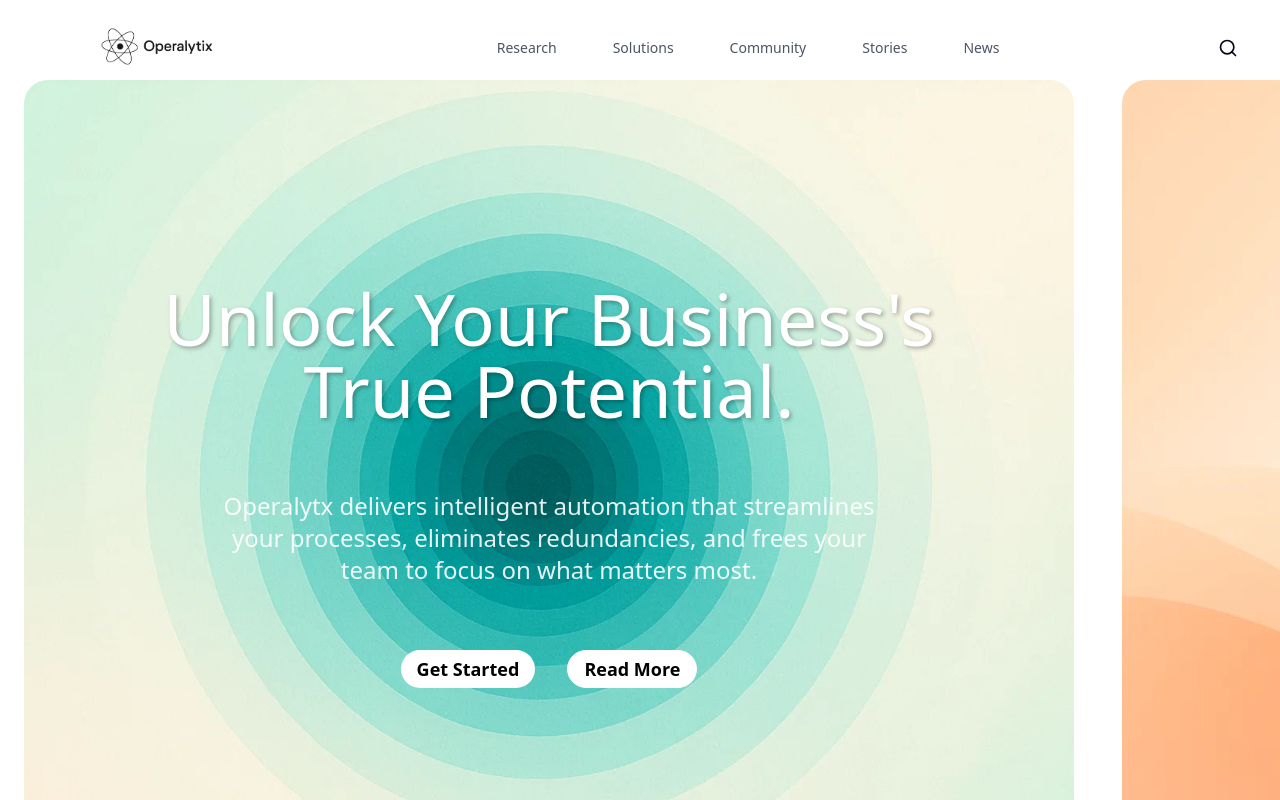
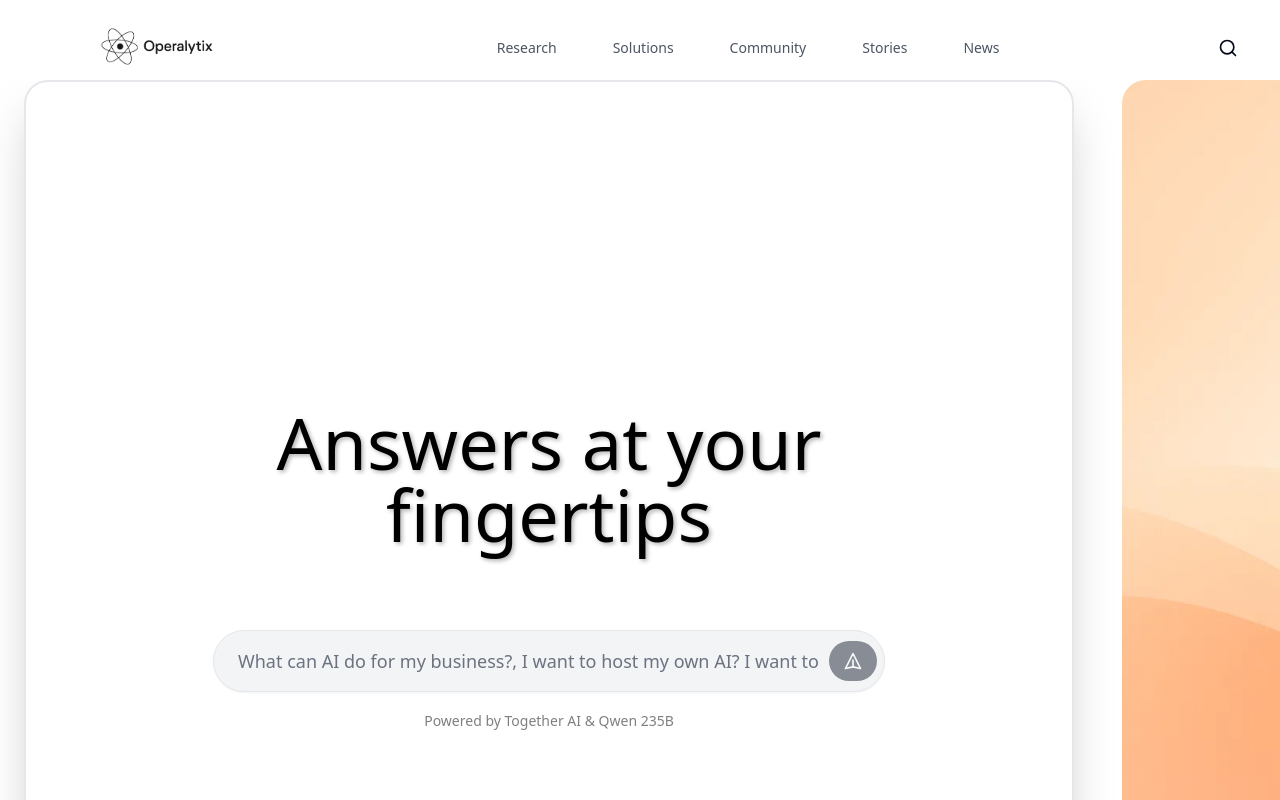
Before and after one commit to xgaming6285/Operalityx, a React (Vite) app: page / in a window 1280 px wide. Shown: the top 800 px of the page. Built offline with nearby package versions, Linux system fonts and the light colour scheme.

Commit message:
Enhance much the chat

```diff
--- a/src/components/ChatBox.tsx
+++ b/src/components/ChatBox.tsx
@@ -3,6 +3,7 @@ import { useState } from 'react';
 interface Message {
     role: 'user' | 'assistant';
     content: string;
+    thinking?: string;
 }
 
 interface TogetherMessage {
@@ -14,12 +15,23 @@ const ChatBox = () => {
     const [message, setMessage] = useState('');
     const [isLoading, setIsLoading] = useState(false);
     const [chatHistory, setChatHistory] = useState<Message[]>([]);
+    const [isExpanded, setIsExpanded] = useState(false);
 
     const convertToTogetherFormat = (messages: Message[]): TogetherMessage[] => {
         return messages.map(msg => ({
             role: msg.role as 'user' | 'assistant',
             content: msg.content
         }));
+    };
+
+    const parseResponse = (response: string): { content: string; thinking?: string } => {
+        const thinkingMatch = response.match(/<think>(.*?)<\/think>/s);
+        if (thinkingMatch) {
+            const thinking = thinkingMatch[1].trim();
+            const content = response.replace(/<think>.*?<\/think>/s, '').trim();
+            return { content, thinking };
+        }
+        return { content: response };
     };
 
     const handleChatSubmit = async (e: React.FormEvent) => {
@@ -29,6 +41,7 @@ const ChatBox = () => {
         const userMessage = message.trim();
         setMessage('');
         setIsLoading(true);
+        setIsExpanded(true); // Expand to show chat history when user sends first message
 
         // Add user message to chat history
         const newUserMessage = { role: 'user' as const, content: userMessage };
@@ -52,8 +65,13 @@ const ChatBox = () => {
             const data = await response.json();
 
             if (response.ok) {
-                // Add AI response to chat history
-                setChatHistory(prev => [...prev, { role: 'assistant', content: data.response }]);
+                // Parse the response to separate thinking from actual content
+                const parsed = parseResponse(data.response);
+                setChatHistory(prev => [...prev, {
+                    role: 'assistant',
+                    content: parsed.content,
+                    thinking: parsed.thinking
+                }]);
             } else {
                 // Handle specific error responses from backend
                 const errorMessage = data.error === 'Authentication failed'
@@ -77,72 +95,145 @@ const ChatBox = () => {
 
     const clearChat = () => {
         setChatHistory([]);
+        setIsExpanded(false);
     };
 
     return (
-        <div className="w-full max-w-2xl mt-8">
-            {/* Chat History */}
-            <div className="bg-white/10 backdrop-blur-sm rounded-lg p-4 mb-4 h-64 overflow-y-auto relative">
-                {chatHistory.length === 0 ? (
-                    <div className="text-white/60 text-center py-8">
-                        Start a conversation with our AI assistant!
+        <div className="w-full max-w-4xl mx-auto flex flex-col items-center">
+            {/* Main Heading */}
+            <div className="text-center mb-12">
+                <h1 className="text-6xl md:text-7xl  text-black mb-8 leading-tight">
+                    Answers at your
                     <br />
-                        <span className="text-sm text-white/40">Powered by Together AI & Qwen 235B</span>
+                    fingertips
+                </h1>
             </div>
-                ) : (
-                    <>
+
+            {/* Chat History - Only show when expanded */}
+            {isExpanded && chatHistory.length > 0 && (
+                <div className="w-full bg-gray-50 border border-gray-200 rounded-xl p-6 mb-6 max-h-96 overflow-y-auto relative shadow-lg">
                     <button
                         onClick={clearChat}
-                            className="absolute top-2 right-2 text-white/60 hover:text-white/80 text-sm"
+                        className="absolute top-4 right-4 text-gray-500 hover:text-gray-700 text-sm bg-white px-3 py-1.5 rounded-lg border border-gray-200 transition-colors shadow-sm hover:shadow-md"
                     >
-                            Clear
+                        Clear Chat
                     </button>
-                        <div className="space-y-3">
+                    <div className="space-y-4 pt-2">
                         {chatHistory.map((msg, index) => (
                             <div key={index} className={`flex ${msg.role === 'user' ? 'justify-end' : 'justify-start'}`}>
-                                    <div className={`max-w-[80%] px-3 py-2 rounded-lg ${
+                                <div className={`max-w-[85%] px-4 py-3 rounded-xl shadow-sm ${
                                     msg.role === 'user'
-                                            ? 'bg-blue-600 text-white'
-                                            : 'bg-white/20 text-white'
+                                        ? 'bg-blue-600 text-white rounded-br-md'
+                                        : 'bg-white text-gray-800 border border-gray-200 rounded-bl-md'
                                 }`}>
+                                    <div className="text-sm font-medium mb-1 opacity-70">
+                                        {msg.role === 'user' ? 'You' : 'AI Assistant'}
+                                    </div>
+
+                                    {/* Show thinking section if available */}
+                                    {msg.thinking && (
+                                        <details className="mb-3 group">
+                                            <summary className="cursor-pointer text-xs text-gray-500 hover:text-gray-700 flex items-center gap-1 py-1">
+                                                <svg className="w-3 h-3 transition-transform group-open:rotate-90" fill="none" stroke="currentColor" viewBox="0 0 24 24">
+                                                    <path strokeLinecap="round" strokeLinejoin="round" strokeWidth={2} d="M9 5l7 7-7 7" />
+                                                </svg>
+                                                View AI reasoning process
+                                            </summary>
+                                            <div className="mt-2 p-3 bg-gray-50 rounded-lg border text-xs text-gray-600 font-mono whitespace-pre-wrap">
+                                                {msg.thinking}
+                                            </div>
+                                        </details>
+                                    )}
+
+                                    <div className="leading-relaxed">
                                         {msg.content}
+                                    </div>
                                 </div>
                             </div>
                         ))}
                         {isLoading && (
                             <div className="flex justify-start">
-                                    <div className="bg-white/20 text-white px-3 py-2 rounded-lg">
+                                <div className="bg-gradient-to-br from-blue-50 to-indigo-50 text-gray-800 px-5 py-4 rounded-xl border border-blue-200 shadow-lg rounded-bl-md relative overflow-hidden">
+                                    {/* Animated background shimmer */}
+                                    <div className="absolute inset-0 bg-gradient-to-r from-transparent via-white/30 to-transparent animate-pulse"></div>
+
+                                    <div className="relative z-10">
+                                        <div className="flex items-center space-x-2 mb-2">
+                                            <div className="w-6 h-6 bg-gradient-to-r from-blue-500 to-indigo-500 rounded-full flex items-center justify-center">
+                                                <svg className="w-3 h-3 text-white animate-spin" fill="none" stroke="currentColor" viewBox="0 0 24 24">
+                                                    <path strokeLinecap="round" strokeLinejoin="round" strokeWidth={2} d="M4 4v5h.582m15.356 2A8.001 8.001 0 004.582 9m0 0H9m11 11v-5h-.581m0 0a8.003 8.003 0 01-15.357-2m15.357 2H15" />
+                                                </svg>
+                                            </div>
+                                            <span className="text-sm font-semibold text-gray-700">AI Assistant</span>
                                             <div className="flex space-x-1">
-                                            <div className="w-2 h-2 bg-white/60 rounded-full animate-bounce"></div>
-                                            <div className="w-2 h-2 bg-white/60 rounded-full animate-bounce" style={{animationDelay: '0.1s'}}></div>
-                                            <div className="w-2 h-2 bg-white/60 rounded-full animate-bounce" style={{animationDelay: '0.2s'}}></div>
+                                                <div className="w-1 h-1 bg-blue-500 rounded-full animate-ping"></div>
+                                                <div className="w-1 h-1 bg-blue-500 rounded-full animate-ping" style={{animationDelay: '0.2s'}}></div>
+                                                <div className="w-1 h-1 bg-blue-500 rounded-full animate-ping" style={{animationDelay: '0.4s'}}></div>
+                                            </div>
+                                        </div>
+
+                                        <div className="space-y-1">
+                                            <div className="text-sm text-gray-600 font-medium">Analyzing your request...</div>
+                                            <div className="flex items-center space-x-2 text-xs text-gray-500">
+                                                <div className="flex space-x-1">
+                                                    <div className="w-2 h-2 bg-gradient-to-r from-blue-400 to-indigo-400 rounded-full animate-bounce"></div>
+                                                    <div className="w-2 h-2 bg-gradient-to-r from-blue-400 to-indigo-400 rounded-full animate-bounce" style={{animationDelay: '0.1s'}}></div>
+                                                    <div className="w-2 h-2 bg-gradient-to-r from-blue-400 to-indigo-400 rounded-full animate-bounce" style={{animationDelay: '0.2s'}}></div>
+                                                </div>
+                                                <span>Powered by Qwen 235B</span>
+                                            </div>
+                                        </div>
                                     </div>
                                 </div>
                             </div>
                         )}
                     </div>
-                    </>
+                </div>
             )}
-            </div>
 
-            {/* Chat Input */}
-            <form onSubmit={handleChatSubmit} className="flex gap-2">
+            {/* Chat Input - Main search-like interface */}
+            <div className="w-full max-w-2xl">
+                <form onSubmit={handleChatSubmit} className="relative">
                     <input
                         type="text"
                         value={message}
                         onChange={(e) => setMessage(e.target.value)}
-                    placeholder="Ask about business automation, AI solutions..."
-                    className="flex-1 px-4 py-3 rounded-lg bg-white/10 border border-white/20 text-white placeholder-white/60 focus:outline-none focus:ring-2 focus:ring-white/50 focus:border-transparent"
+                        placeholder="What can AI do for my business?, I want to host my own AI? I want to automate my company..."
+                        className="w-full px-6 py-4 text-lg rounded-full bg-gray-100 border border-gray-200 text-gray-800 placeholder-gray-500 focus:outline-none focus:ring-2 focus:ring-gray-300 focus:border-transparent shadow-sm transition-all duration-200 pr-16"
                         disabled={isLoading}
                     />
                     <button
                         type="submit"
                         disabled={isLoading || !message.trim()}
-                    className="px-6 py-3 bg-blue-600 text-white rounded-lg font-semibold hover:bg-blue-700 transition-colors disabled:opacity-50 disabled:cursor-not-allowed"
+                        className="absolute right-2 top-1/2 transform -translate-y-1/2 w-12 h-10 bg-gray-800 text-white rounded-full font-semibold hover:bg-gray-700 transition-colors disabled:opacity-50 disabled:cursor-not-allowed flex items-center justify-center"
                     >
-                    {isLoading ? 'Sending...' : 'Send'}
+                        {isLoading ? (
+                            <div className="w-4 h-4 border-2 border-white/30 border-t-white rounded-full animate-spin"></div>
+                        ) : (
+                            <svg
+                                className="w-5 h-5"
+                                fill="none"
+                                stroke="currentColor"
+                                viewBox="0 0 24 24"
+                            >
+                                <path
+                                    strokeLinecap="round"
+                                    strokeLinejoin="round"
+                                    strokeWidth={2}
+                                    d="M12 19l9 2-9-18-9 18 9-2zm0 0v-8"
+                                />
+                            </svg>
+                        )}
                     </button>
                 </form>
+
+                {/* Subtle helper text */}
+                <div className="text-center mt-4">
+                    <span className="text-black/50 text-sm">
+                        Powered by Together AI & Qwen 235B
+                    </span>
+                </div>
+            </div>
         </div>
     );
 };
--- a/src/components/HeroCarousel.tsx
+++ b/src/components/HeroCarousel.tsx
@@ -8,10 +8,7 @@ const HeroCarousel = () => {
     const cards = [
         {
             id: 1,
-            image: '/images/first.webp',
-            title: "Unlock Your Business's",
-            subtitle: 'True Potential.',
-            description: 'Operalytx delivers intelligent automation that streamlines your processes, eliminates redundancies, and frees your team to focus on what matters most.'
+            type: 'chat',
         },
         {
             id: 2,
@@ -36,11 +33,12 @@ const HeroCarousel = () => {
         },
         {
             id: 5,
-            type: 'chat',
-            title: 'Chat with Our',
-            subtitle: 'AI Assistant',
-            description: 'Ask questions, get insights, and explore how our AI can transform your business.'
+            image: '/images/first.webp',
+            title: "Unlock Your Business's",
+            subtitle: 'True Potential.',
+            description: 'Operalytx delivers intelligent automation that streamlines your processes, eliminates redundancies, and frees your team to focus on what matters most.'
         }
+
     ];
 
     return (
@@ -57,7 +55,7 @@ const HeroCarousel = () => {
                             key={card.id}
                             className={`relative min-w-[calc(100vw-230px)] h-[810px] rounded-3xl overflow-hidden mx-6 ${
                                 card.type === 'chat'
-                                    ? 'bg-gradient-to-br from-slate-900 via-gray-900 to-black'
+                                    ? 'bg-white border-2 border-gray-200 shadow-2xl'
                                     : ''
                             }`}
                             style={card.type !== 'chat' ? {
```
Lines whose indentation alone changed are shown as unchanged.
